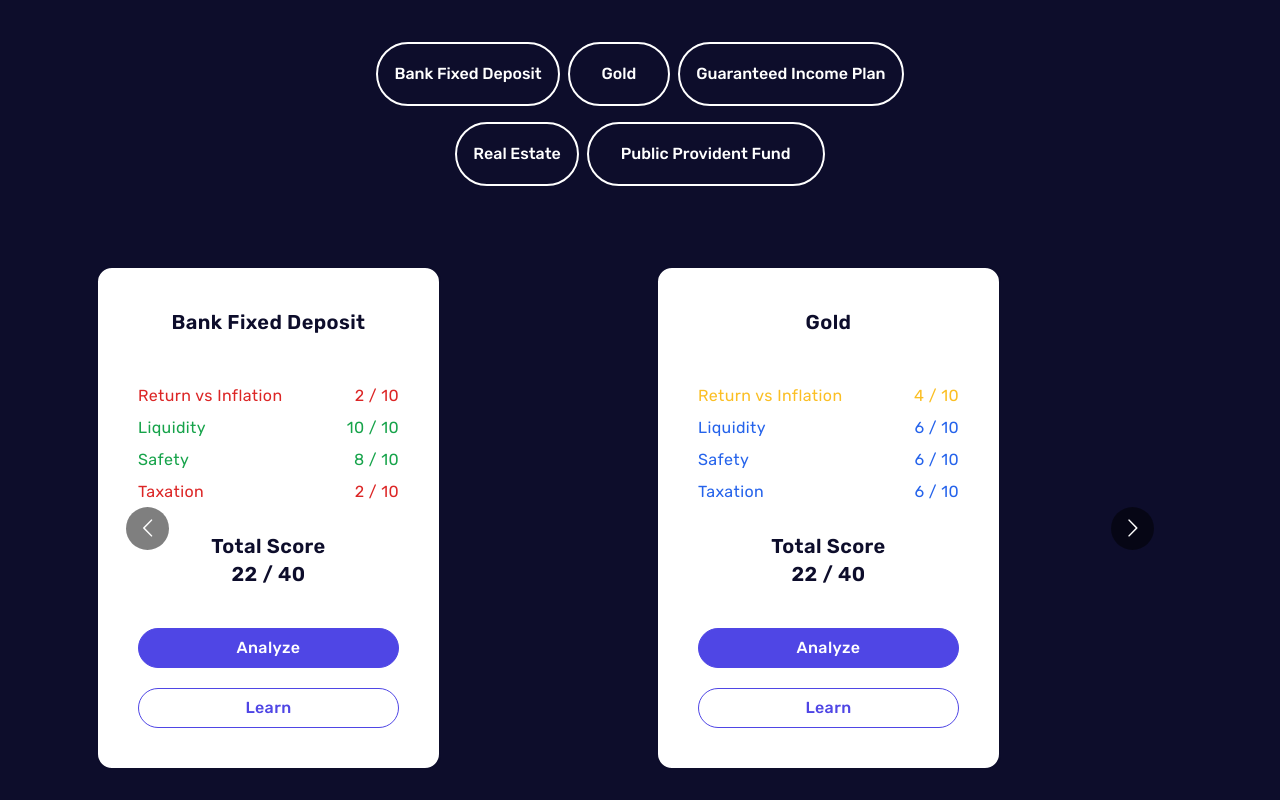
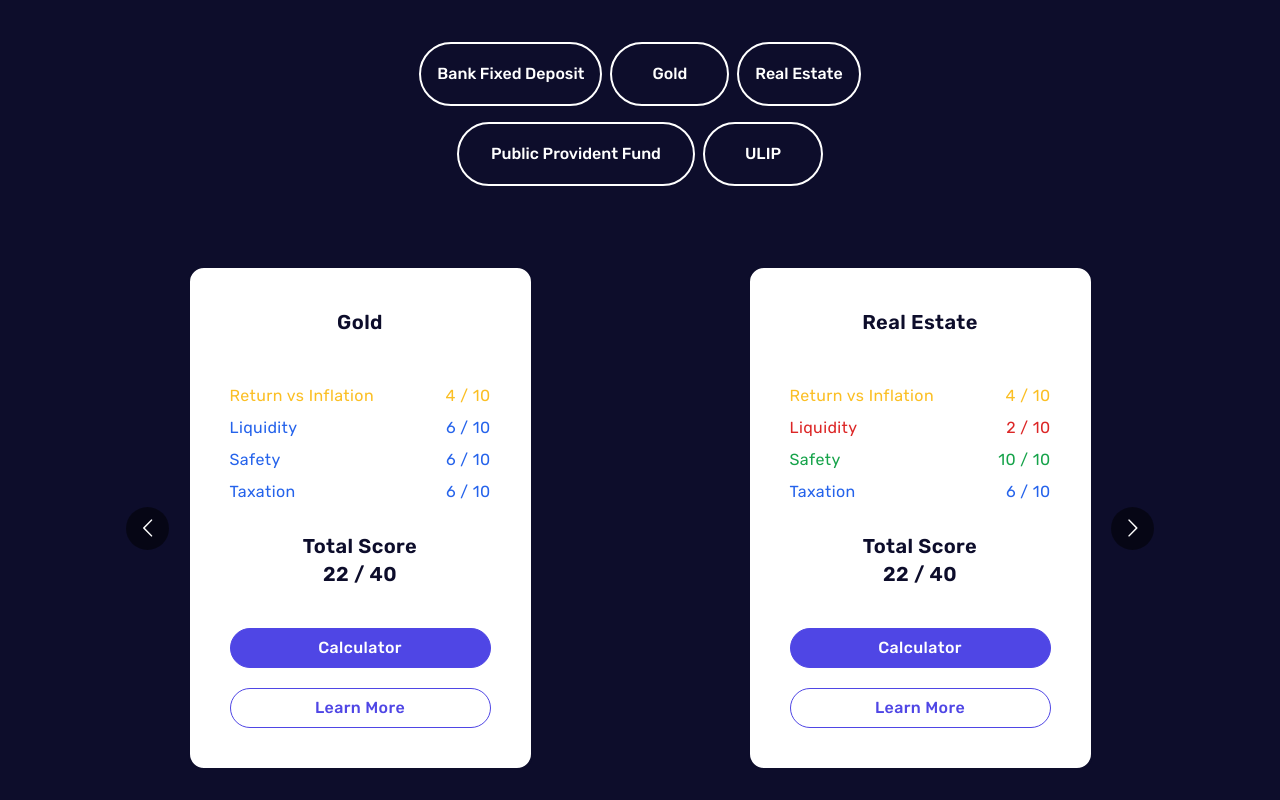
Before and after one commit to Navyashr4/xyz-v4, a React (Create React App) app: page / in a window 1280 px wide. Shown: the part 400-1200 px from the top of the page. Built offline with nearby package versions, Linux system fonts and the light colour scheme; the HTML template or start-up script is replaced by a standard one.

Commit message:
fixing dom pills

```diff
--- a/src/App.js
+++ b/src/App.js
@@ -18,15 +18,21 @@ import BarChart from "./components/BarChart.js";
 import UserData from "./data/sampleChartData.js";
 import NiftyCalculator from "./components/NiftyCalculator.js";
 import DomInvPills from "./components/DomInvPills.js";
+import DummyCarousel from "./components/DummyCarousel";
+
 
 const App = () => {
   const [navMobile, setNavMobile] = useState(false);
   const [invType, setInvType] = useState("Bank Fixed Deposit");
   const [analyse, setAnalyse] = useState(false);
 
+  let i = 0;
+
   const handleInvTypeApp = (inv) => {
     setInvType(inv);
+    console.log(i, invType);
   }
+
 
   const handleAnalyseApp = (analyse) => {
     setAnalyse(analyse);
@@ -77,13 +83,14 @@ const App = () => {
       </div>
 
       <Hero calculator={calculator} scrollToCalculator={scrollToCalculator}/>
-      <DomInvPills />
+      <DomInvPills handleInvTypeApp = {handleInvTypeApp}/>
       {/* <Stats /> */}
-      <InvCarousel />
+      <InvCarousel invType={invType}/>
       {/* <BarChart chartData={userData} /> */}
+      {/* <DummyCarousel /> */}
 
       <div ref={calculator}></div>
-      <CalculateSection handleInvTypeApp = {handleInvTypeApp} handleAnalyseApp={handleAnalyseApp}/>
+      <CalculateSection handleInvTypeApp = {handleInvTypeApp} invTypeApp={invType} handleAnalyseApp={handleAnalyseApp}/>
       {analyse && <AnalysisParameters invType={invType}/>}
       {analyse && <SupportingData invType={invType}/>}
       {analyse && <InvestmentInfo invType={invType}/>}
--- a/src/components/CalculateSection.js
+++ b/src/components/CalculateSection.js
@@ -2,7 +2,8 @@ import React from 'react';
 import CalcForm from './CalcForm';
 import NiftyCalculator from './NiftyCalculator';
 
-const Calculate = ({handleInvTypeApp, handleAnalyseApp}) => {
+const Calculate = ({handleInvTypeApp, handleAnalyseApp, invTypeApp}) => {
+  console.log("Inv Type received by the calculator", invTypeApp);
   return (
     <section
     className='section'
@@ -25,7 +26,7 @@ const Calculate = ({handleInvTypeApp, handleAnalyseApp}) => {
           </p>
         </div>
         {/* form */}
-        <NiftyCalculator handleInvTypeApp={handleInvTypeApp} handleAnalyseApp={handleAnalyseApp}/>
+        <NiftyCalculator handleInvTypeApp={handleInvTypeApp} invTypeApp={invTypeApp} handleAnalyseApp={handleAnalyseApp}/>
         {/* <CalcForm handleInvTypeApp={handleInvTypeApp} handleAnalyseApp={handleAnalyseApp}/> */}
       </div>
     </section>
--- a/src/components/DomInvPills.js
+++ b/src/components/DomInvPills.js
@@ -1,53 +1,53 @@
 import React from 'react'
 
-function DomInvPills() {
+function DomInvPills({handleInvTypeApp}) {
   return (
         <section className="mt-6">
           <div className="container mx-auto px-6 lg:px-0">
             {/* <div className="flex flex-col gap-y-5 items-center"> */}
-              <div className='mx-auto flex gap-x-2 flex-wrap gap-y-4 justify-center lg:max-w-[50%]'>
+              <div className='mx-auto flex gap-x-2 flex-wrap gap-y-4 justify-center lg:max-w-[40%]'>
                 <button
-                    className="btn gap-x-6 text-sm lg:h-16 lg:text-base text-center
+                    className="btn gap-x-6 text-sm lg:order-0 lg:h-16 lg:text-base text-center
                     bg-darkblue border-2 border-white hover:bg-blue"
                     data-aos="fade-down"
                     data-aps-delay="700"
-                    onClick={()=>(console.log("put function here"))}
+                    onClick={()=>handleInvTypeApp("Bank Fixed Deposit")}
                 >
                     Bank Fixed Deposit
                 </button>
                 <button
-                    className="btn gap-x-6 px-8 text-sm lg:h-16 lg:text-base text-center
+                    className="btn gap-x-6 px-6 lg:order-1 lg:px-10 text-sm lg:h-16 lg:text-base text-center
                     bg-darkblue border-2 border-white hover:bg-blue"
                     data-aos="fade-down"
                     data-aps-delay="700"
-                    onClick={()=>(console.log("put function here"))}
+                    onClick={()=>handleInvTypeApp("Gold")}
                 >
                     Gold
                 </button>
                 <button
-                    className="btn gap-x-6 text-sm lg:h-16 lg:text-base text-center
+                    className="order-4 lg:order-4 btn gap-x-6 px-6 lg:px-10 text-sm lg:h-16 lg:text-base text-center
                     bg-darkblue border-2 border-white hover:bg-blue"
                     data-aos="fade-down"
                     data-aps-delay="700"
-                    onClick={()=>(console.log("put function here"))}
+                    onClick={()=>handleInvTypeApp("ULIP")}
                 >
-                    Guaranteed Income Plan
+                    ULIP
                 </button>
                 <button
-                    className="btn gap-x-6 text-sm lg:h-16 lg:text-base text-center
+                    className="order-2 lg:order-2 btn gap-x-6 text-sm lg:h-16 lg:text-base text-center
                     bg-darkblue border-2 border-white hover:bg-blue"
                     data-aos="fade-down"
                     data-aps-delay="700"
-                    onClick={()=>(console.log("put function here"))}
+                    onClick={()=>handleInvTypeApp("Real Estate")}
                 >
                     Real Estate
                 </button>
                 <button
-                    className="btn gap-x-6 px-8 text-sm lg:h-16 lg:text-base text-center
+                    className="btn gap-x-6 px-8 lg:order-3 text-sm lg:h-16 lg:text-base text-center
                     bg-darkblue border-2 border-white hover:bg-blue"
                     data-aos="fade-down"
                     data-aps-delay="700"
-                    onClick={()=>(console.log("put function here"))}
+                    onClick={()=>handleInvTypeApp("Public Provident Fund")}
                 >
                     Public Provident Fund
                 </button>
@@ -59,3 +59,65 @@ function DomInvPills() {
 }
 
 export default DomInvPills
+
+// import React from 'react'
+
+// function DomInvPills({handleInvTypeApp}) {
+//   return (
+//         <section className="mt-6">
+//           <div className="container mx-auto px-6 lg:px-0">
+//             {/* <div className="flex flex-col gap-y-5 items-center"> */}
+//               <div className='mx-auto flex gap-x-2 flex-wrap gap-y-4 justify-center lg:max-w-[40%]'>
+//                 <button
+//                     className="btn gap-x-6 text-sm lg:order-0 lg:h-16 lg:text-base text-center
+//                     bg-darkblue border-2 border-white hover:bg-blue"
+//                     data-aos="fade-down"
+//                     data-aps-delay="700"
+//                     onClick={()=>handleInvTypeApp("Bank Fixed Deposit")}
+//                 >
+//                     Bank Fixed Deposit
+//                 </button>
+//                 <button
+//                     className="btn gap-x-6 px-6 lg:order-1 lg:px-10 text-sm lg:h-16 lg:text-base text-center
+//                     bg-darkblue border-2 border-white hover:bg-blue"
+//                     data-aos="fade-down"
+//                     data-aps-delay="700"
+//                     onClick={()=>handleInvTypeApp("Gold")}
+//                 >
+//                     Gold
+//                 </button>
+//                 <button
+//                     className="order-4 lg:order-4 btn gap-x-6 px-6 lg:px-10 text-sm lg:h-16 lg:text-base text-center
+//                     bg-darkblue border-2 border-white hover:bg-blue"
+//                     data-aos="fade-down"
+//                     data-aps-delay="700"
+//                     onClick={()=>handleInvTypeApp("ULIP")}
+//                 >
+//                     ULIP
+//                 </button>
+//                 <button
+//                     className="order-2 lg:order-2 btn gap-x-6 text-sm lg:h-16 lg:text-base text-center
+//                     bg-darkblue border-2 border-white hover:bg-blue"
+//                     data-aos="fade-down"
+//                     data-aps-delay="700"
+//                     onClick={()=>handleInvTypeApp("Real Estate")}
+//                 >
+//                     Real Estate
+//                 </button>
+//                 <button
+//                     className="btn gap-x-6 px-8 lg:order-3 text-sm lg:h-16 lg:text-base text-center
+//                     bg-darkblue border-2 border-white hover:bg-blue"
+//                     data-aos="fade-down"
+//                     data-aps-delay="700"
+//                     onClick={()=>handleInvTypeApp("Public Provident Fund")}
+//                 >
+//                     Public Provident Fund
+//                 </button>
+//               </div>
+//             </div>
+//           {/* </div> */}
+//         </section>
+//   )
+// }
+
+// export default DomInvPills
--- /dev/null
+++ b/src/components/DummyCarousel.js
@@ -0,0 +1,73 @@
+import React from "react";
+// import "./styles.css";
+import Carousel from "react-multi-carousel";
+import "react-multi-carousel/lib/styles.css";
+
+const responsive = {
+  desktop: {
+    breakpoint: { max: 4000, min: 768 },
+    items: 1,
+    partialVisibilityGutter: 0
+  },
+  tablet: {
+    breakpoint: { max: 768, min: 600 },
+    items: 1,
+    partialVisibilityGutter: 30
+  },
+  mobile: {
+    breakpoint: { max: 600, min: 0 },
+    items: 1,
+    partialVisibilityGutter: 30
+  }
+};
+
+const ButtonGroup = ({ next, previous, goToSlide, ...rest }) => {
+  const {
+    carouselState: { currentSlide }
+  } = rest;
+  return (
+    <div className="text-white">
+      <div
+        className={currentSlide === 0 ? "disable" : ""}
+        onClick={() => previous()}
+      >
+        Prev
+      </div>
+      <div onClick={() => next()}>Next</div>
+      <div onClick={() => goToSlide(currentSlide + 1)}> Go to any slide </div>
+    </div>
+  );
+};
+
+const DummyCarousel = () => {
+  return (
+    <Carousel
+      responsive={responsive}
+      arrows
+      additionalTransfrom={0}
+      itemClass={"react-carousel-item"}
+      minimumTouchDrag={80}
+      partialVisible
+      renderButtonGroupOutside
+      customButtonGroup={<ButtonGroup />}
+    >
+        <h1>1</h1>
+        <h1>2</h1>
+        <h1>3</h1>
+      {/* <img
+        alt=""
+        src="https://images.unsplash.com/photo-1550223640-23097fc71cb2?ixlib=rb-1.2.1&ixid=eyJhcHBfaWQiOjEyMDd9&auto=format&fit=crop&w=800&q=60"
+      />
+      <img
+        alt=""
+        src="https://images.unsplash.com/photo-1550223640-23097fc71cb2?ixlib=rb-1.2.1&ixid=eyJhcHBfaWQiOjEyMDd9&auto=format&fit=crop&w=800&q=60"
+      />
+      <img
+        alt=""
+        src="https://images.unsplash.com/photo-1550223640-23097fc71cb2?ixlib=rb-1.2.1&ixid=eyJhcHBfaWQiOjEyMDd9&auto=format&fit=crop&w=800&q=60"
+      /> */}
+    </Carousel>
+  );
+}
+
+export default DummyCarousel;
--- a/src/components/InvCarousel.js
+++ b/src/components/InvCarousel.js
@@ -1,4 +1,4 @@
-import React from "react";
+import React, { useEffect, useState } from "react";
 import Carousel from "react-multi-carousel";
 import "react-multi-carousel/lib/styles.css";
 import borderColor from "../Functions/getBgBorderColors";
@@ -6,36 +6,30 @@ import "../index.css";
 import "../carousel.css"
 
 
+const ButtonGroup = ({ invType, next, previous, goToSlide, ...rest }) => {
+    console.log("received by button group", invType)
+    const {
+      carouselState: { currentSlide }
+    } = rest;
 
-const InvCarousel = () => {
-    // const parameterColor = (score) => {
-    //     let color = "";
-    //     switch(score){
-    //         case score < 2 : {
-    //             color = "text-green-400";
-    //             break;
-    //         }
+    useEffect(() => {
+        console.log("Change in inv type", invType);
+        if(invType == "Bank Fixed Deposit") goToSlide(0);
+        else if(invType == "Gold") goToSlide(1);
+        else if(invType == "Real Estate") goToSlide(2);
+        else if(invType == "Public Provident Fund") goToSlide(3);
+        else if(invType == "ULIP") goToSlide(4);
+        else goToSlide(0);
+    }, [invType])
 
-    //         case score < 5 : {
-    //             color = "text-green-400";
-    //             break;
-    //         }
+    return (
+      <div >
+      </div>
+    );
+  };
 
-    //         case score < 7 : {
-    //             color = "text-green-400";
-    //             break;
-    //         }
 
-    //         case score <= 10 : {
-    //             color = "text-green-400";
-    //             break;
-    //         }
-
-    //         default : color = "text-white"
-    //     }
-
-    //     return color;
-    // }
+const InvCarousel = ({ invType}) => {
 
     const samples = [
         {
@@ -59,13 +53,13 @@ const InvCarousel = () => {
             safety : 10,
             taxation : 6
         },
-        {
-            invName : "Guaranteed Income Plan",
-            return : 2,
-            liquidity : 5,
-            safety : 8,
-            taxation : 3
-        },
+        // {
+        //     invName : "Guaranteed Income Plan",
+        //     return : 2,
+        //     liquidity : 5,
+        //     safety : 8,
+        //     taxation : 3
+        // },
         {
             invName : "Public Provident Fund",
             return : 4,
@@ -102,6 +96,9 @@ const InvCarousel = () => {
         },
       };
 
+
+
+
   return (
     <section
     data-aos='fade-up'
@@ -114,6 +111,8 @@ const InvCarousel = () => {
             renderDotsOutside={true}
             arrows={true}
             infinite={true}
+            renderButtonGroupOutside
+            customButtonGroup={<ButtonGroup invType={invType}/>}
             className="text-black">
                 {samples.map((sample, idx) => {
                     const returnColor = borderColor(sample.return).text;
@@ -125,7 +124,7 @@ const InvCarousel = () => {
                     const totalScoreColor = borderColor(Math.round(totalScore/4)).text;
 
                     return(
-                    <div key={idx} className="tracking-wide h-full mx-auto md:mx-4 border-2 rounded-2xl border-darkblue
+                    <div key={idx} className="tracking-wide h-full mx-auto md:min-mx-4 border-2 rounded-2xl border-darkblue
                      text-white bg-white p-10 text-center flex flex-col justify-between max-w-[345px]">
                         <div className="text-xl font-semibold text-darkblue min-h-[56px]">{sample.invName}</div>
                         <div className={`flex justify-between mt-5 ${returnColor}`}>
@@ -150,17 +149,20 @@ const InvCarousel = () => {
                         </div>
                         <button className="btnCards flex justify-center w-full text-base lg:max-w-[300px] border-[1.5px] bg-indigo-600
                          text-white border-indigo-600 hover:text-white hover:bg-indigo-800 hover:border-indigo-800">
-                            Analyze
+                            Calculator
                         </button>
-                        <button className="btnCards mt-5 flex justify-center w-full text-base lg:max-w-[300px] border-[1.5px] bg-white
-                         text-indigo-600 border-indigo-600 hover:bg-indigo-600 hover:text-white">
-                            Learn
+                        <button
+                        className="btnCards mt-5 flex justify-center w-full text-base lg:max-w-[300px] border-[1.5px] bg-white
+                         text-indigo-600 border-indigo-600 hover:bg-indigo-600 hover:text-white"
+                         >
+                            Learn More
                         </button>
                     </div>)
                 })}
             </Carousel>
         </div>
     </section>
+
   );
 };
 
```
Also changed, not shown: src/components/NiftyCalculator.js (+12 -3 lines).
